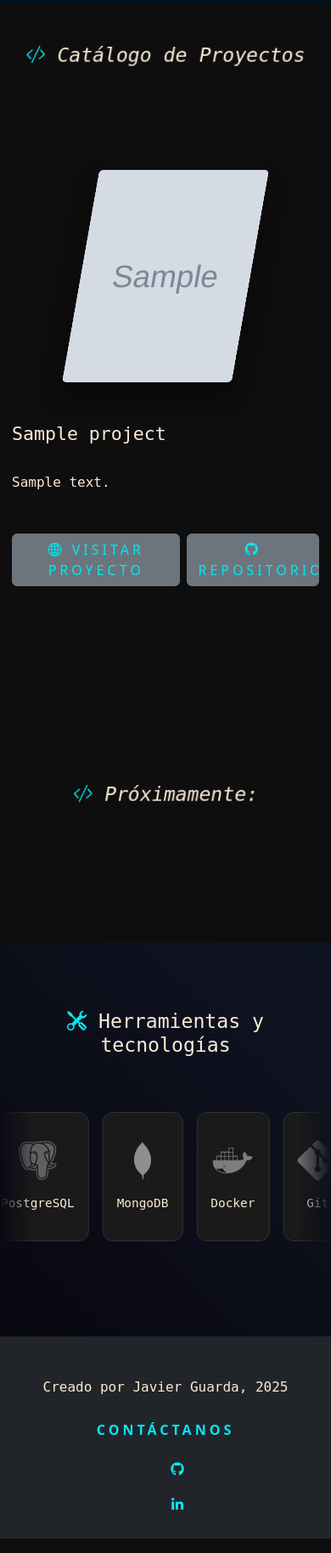
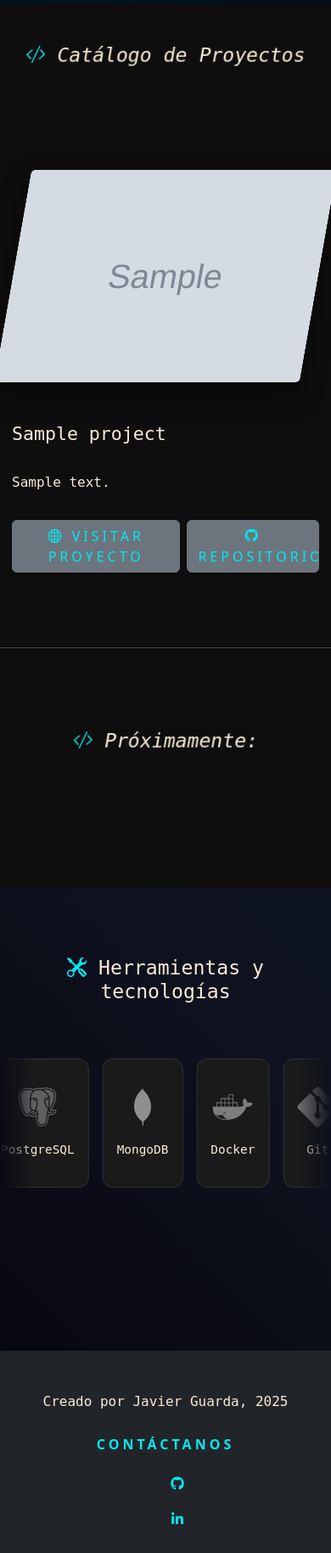
Before and after one commit to wardazeroth/portfolio, a Django app: template templates/index.html in a window 390 px wide. Shown: the part 727-2555 px from the top of the page at 85% size. Run offline with Django 3.2, Linux system fonts and the light colour scheme; the template is opened without the code that fills it: most values are stand-ins (such as "Sample title", 1, 10 or a date in 2020); grey boxes marked "Sample" are stand-in pictures; some libraries are stand-ins or nearby versions.

Commit message:
rfeat: + responsive

```diff
--- a/static/css/style.css
+++ b/static/css/style.css
@@ -7,7 +7,6 @@
     color: antiquewhite;
 	width: 100%;
 	overflow-x: hidden;
-    overflow-y: visible;
     height: auto;
 }
 
@@ -621,7 +620,7 @@
     align-items: center; /* Centrado vertical del contenido */
     justify-content: center;
     min-height: 400px;
-    margin-bottom: 4rem;
+    margin-bottom: 0;
     position: relative;
 }
 
@@ -644,21 +643,22 @@
 	transition: transform 0.3s ease;
 }
 
-/* Centrado de textos */
-.timeline-content {
-    display: flex;
-    flex-direction: column;
-    justify-content: space-between;
-    text-align: left!important;
+.timeline-item .timeline-content {
+    text-align: left !important;
 }
 
-/* Inversión para el zigzag (Alternancia) */
-.timeline-item:nth-child(even) {
-    flex-direction: row-reverse;
+/* Items Pares (Zigzag): Texto a la izquierda de la imagen, alineado a la derecha (hacia la línea) */
+.timeline-item:nth-child(even) .timeline-content {
+    text-align: right !important;
 }
 
-.timeline-item:nth-child(even) .timeline-content {
-    text-align: right!important;
+/* Ajuste de paddings para que no se separen de la línea central */
+.timeline-img {
+    padding-right: 25px !important;
+}
+.timeline-item:nth-child(even) .timeline-img {
+    padding-left: 25px !important;
+    padding-right: 0 !important;
 }
 
 main {
@@ -897,6 +897,11 @@
 	background-color: #0f0e0e;
 }
 
+.linea {
+	display: none;
+}
+
+
 @media (max-width: 1480px) {
 	#main {
 		margin-left: 180px;    /* ancho cerrado del sidebar */
@@ -980,7 +985,6 @@
         margin-bottom: 1rem;        /* separación vertical */
     }
 
-    /* Opcional: centrar el texto dentro de las cards */
     .row.d-flex.justify-content-center .card {
         margin: 0 auto;
 	}
@@ -1008,10 +1012,8 @@
 
 	#myModal .modal-dialog {
 		margin: 0.5rem auto!important;
-		max-width: 100% !important;
-		display: flex!important;
-		align-items: center!important;
-		margin-top: 3rem!important;
+		max-width: 98% !important;
+		margin-top: 6rem;
 	}
 
 	#myModal .modal-content {
@@ -1048,4 +1050,18 @@
 	.wrapper-cards {
         padding: 1.5rem 10px !important;
     }
+
+	.linea {
+		display: block;
+	}
+
+	.linea2 {
+		display: none;
+	}
+
+	.timeline-img figure {
+		width: 100%;
+		max-width: 360px;
+		object-fit: cover;
+	}
 }
--- a/templates/index.html
+++ b/templates/index.html
@@ -74,12 +74,13 @@
                                                 {%endif%}
                                                 <a href="{{project.repositorio}}" target="_blank" class="btn btn-secondary mt-3"><i class="devicon-github-plain"></i>  Repositorio</a>
                                             </div>
+                                            <hr class="linea2 mt-5" style="color: aliceblue;">
                                         </div>
                                     </div>
                                 </div>
                             </div>
                         </div>
-
+                        <hr class="linea" style="color: aliceblue;">
                         {%endif%}
                     {%endfor%}
                 {%endif%}
@@ -277,6 +278,7 @@
     </div>
 </section>
 
+<div class="row">
     <div class="modal" id="myModal" tabindex="-1">
                 <div class="modal-dialog modal-dialog-centered modal-dialog-scrollable modal-dialog-fullscreen">
                     <div class="modal-content" style="background-color: rgb(44, 44, 44);">
@@ -306,6 +308,7 @@
                             <i class="devicon-github-original"></i> GitHub
                             </a>
                             <a href="#" id="modalLink" target="_blank" class="btn btn-primary">Visitar Web</a>
+                        </div>
                     </div>
             </div>
         </div>
```
Lines whose indentation alone changed are shown as unchanged.
